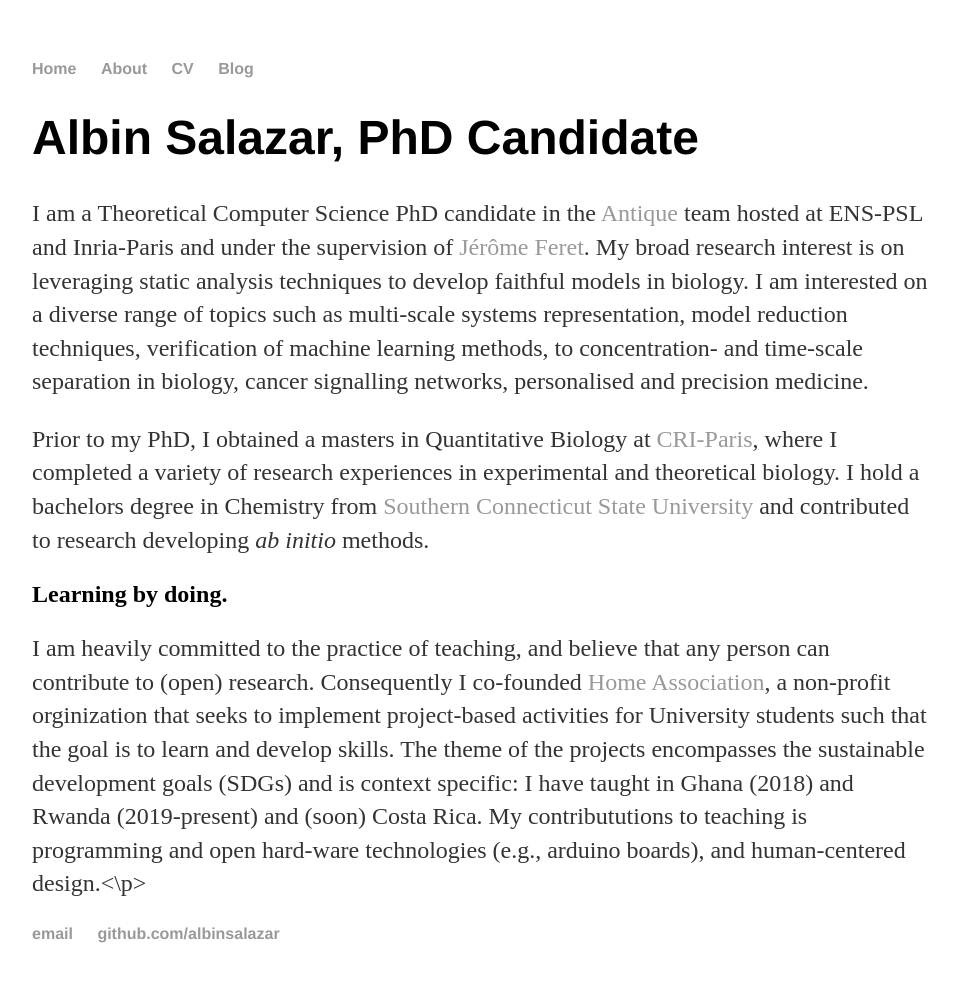
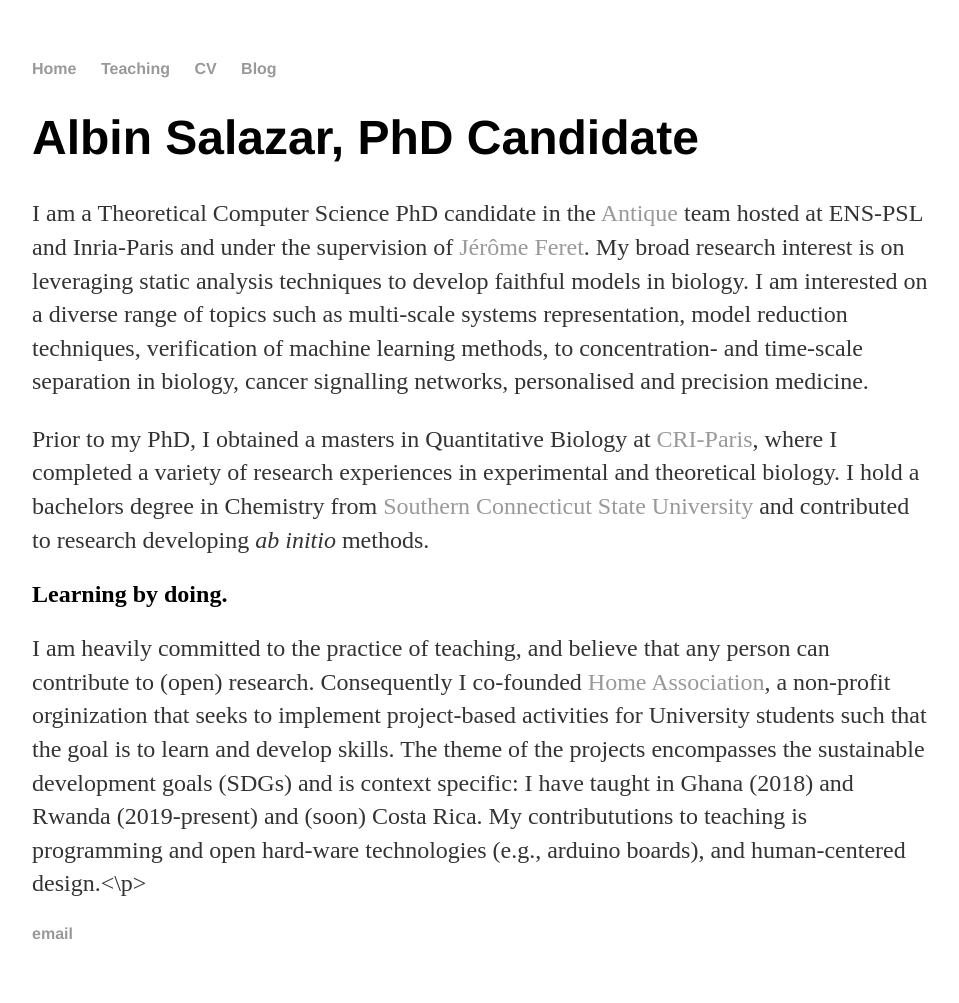
Before and after one commit to albinsalazar/albin, a Jekyll site: the page built from index.html, in a window 1280 px wide. Shown: the whole page, without its empty margins (160-1119 px from the left). Built offline with Jekyll 4.4.1, drawn with Linux system fonts in a browser that asks for light colours.

Commit message:
Update default.html
Changed About to Teaching (and respective links).
Removed GitHub tag.

```diff
--- a/_layouts/default.html
+++ b/_layouts/default.html
@@ -9,7 +9,7 @@
 			<nav>
 	    		<ul>
 	        		<li><a href="/">Home</a></li>
-		        	<li><a href="/about">About</a></li>
+		        	<li><a href="/teaching">Teaching</a></li>
 	        		<li><a href="/cv">CV</a></li>
 	        		<li><a href="/blog">Blog</a></li>
 	    		</ul>
@@ -22,7 +22,6 @@
 			<footer>
 	    		<ul>
 	        		<li><a href="mailto:albin.salazar@cri-paris.org">email</a></li>
-	        		<li><a href="https://github.com/albinsalazar">github.com/albinsalazar</a></li>
 				</ul>
 			</footer>
 		</body>
```
